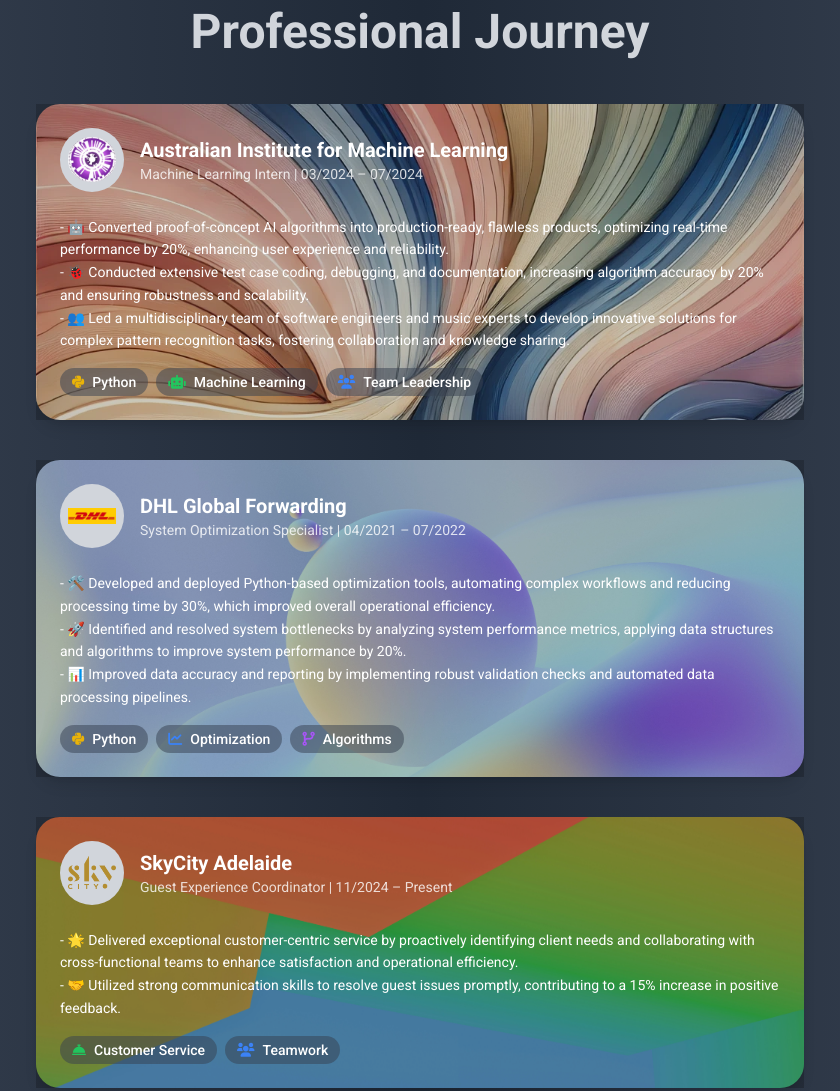
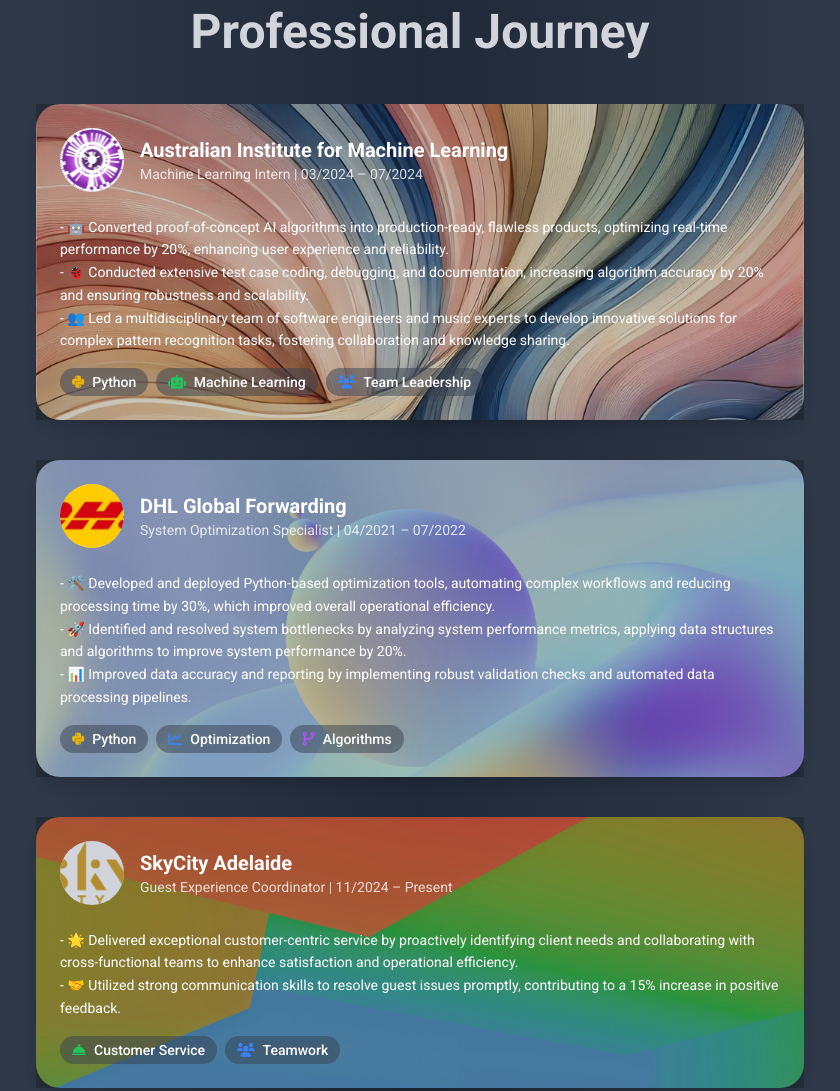
Before and after one commit to CrisYu777/MyPortfolio, a plain HTML site: page index.html in a window 1280 px wide. Shown: the part 2996-4087 px from the top of the page, without its empty margins (220-1060 px from the left). Drawn offline with nearby package versions, Linux system fonts and the light colour scheme; a web font is replaced by a local one.

Commit message:
Update index.html

```diff
--- a/index.html
+++ b/index.html
@@ -986,7 +986,7 @@
           <!-- Home section -->
 <section id="home" class="py-20 relative">
     <!-- Video Background -->
-    <video autoplay muted loop class="absolute top-0 left-0 w-full h-full object-cover">
+    <video autoplay muted loop playsinline class="absolute top-0 left-0 w-full h-full object-cover">
         <source src="./background/BackgroundVedio1.mp4" type="video/mp4">
         Your browser does not support the video tag.
     </video>
@@ -1263,9 +1263,10 @@
           <div class="relative p-6 text-white z-10 flex flex-col justify-center">
             <!-- Company Icon -->
             <div class="flex items-center mb-4">
-              <div class="w-16 h-16 rounded-full bg-gray-300 flex items-center justify-center mr-4">
-                <img :src="job.icon" alt="Company Icon" class="w-12 h-12 object-contain" />
-              </div>
+              <!-- Company Icon -->
+<div class="w-16 h-16 rounded-full bg-gray-300 flex items-center justify-center mr-4 overflow-hidden">
+    <img :src="job.icon" alt="Company Icon" class="w-full h-full object-cover" />
+</div>
               <div>
                 <h3 class="text-xl font-bold">{{ job.company }}</h3>
                 <p class="text-sm opacity-80">{{ job.role }} | {{ job.duration }}</p>
```
